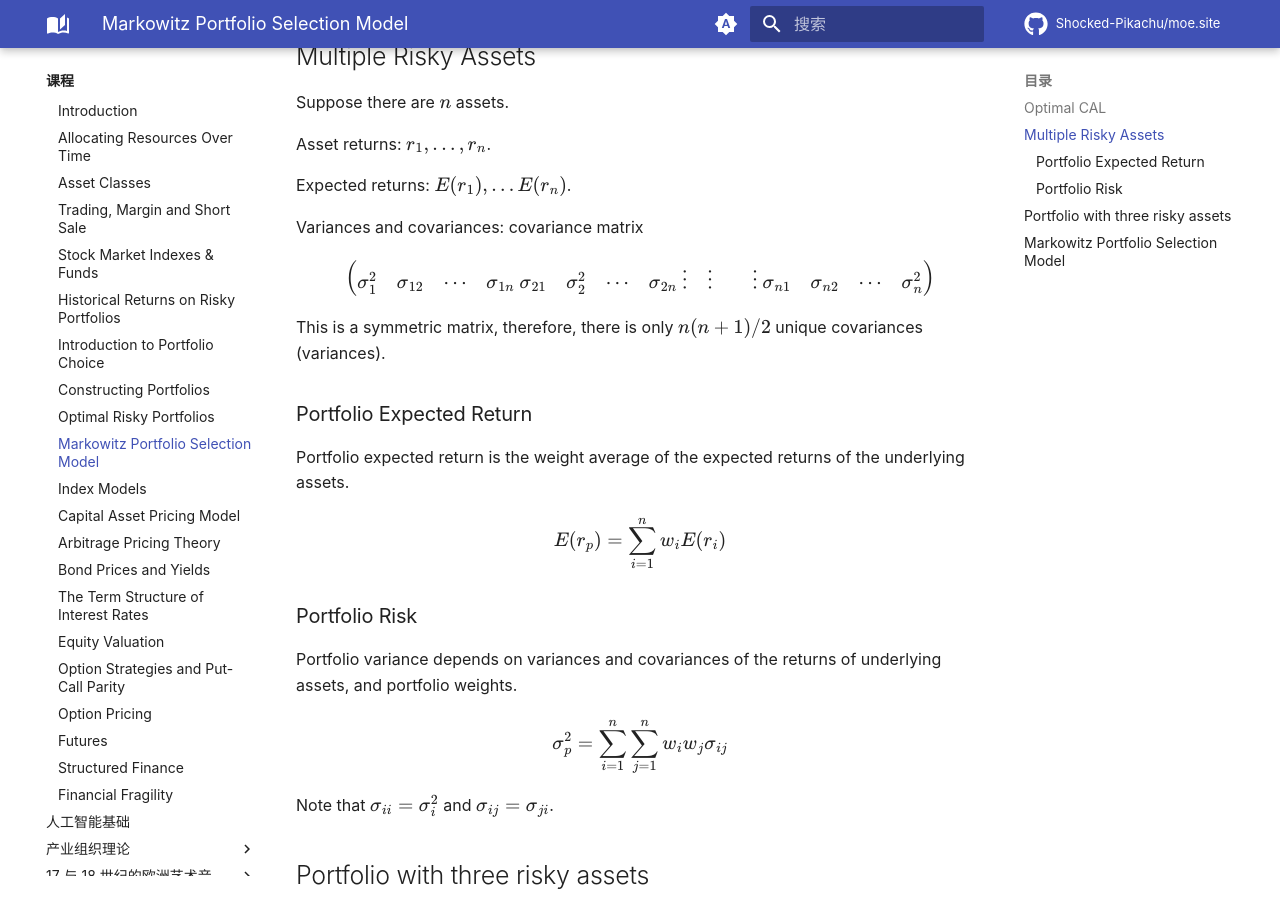
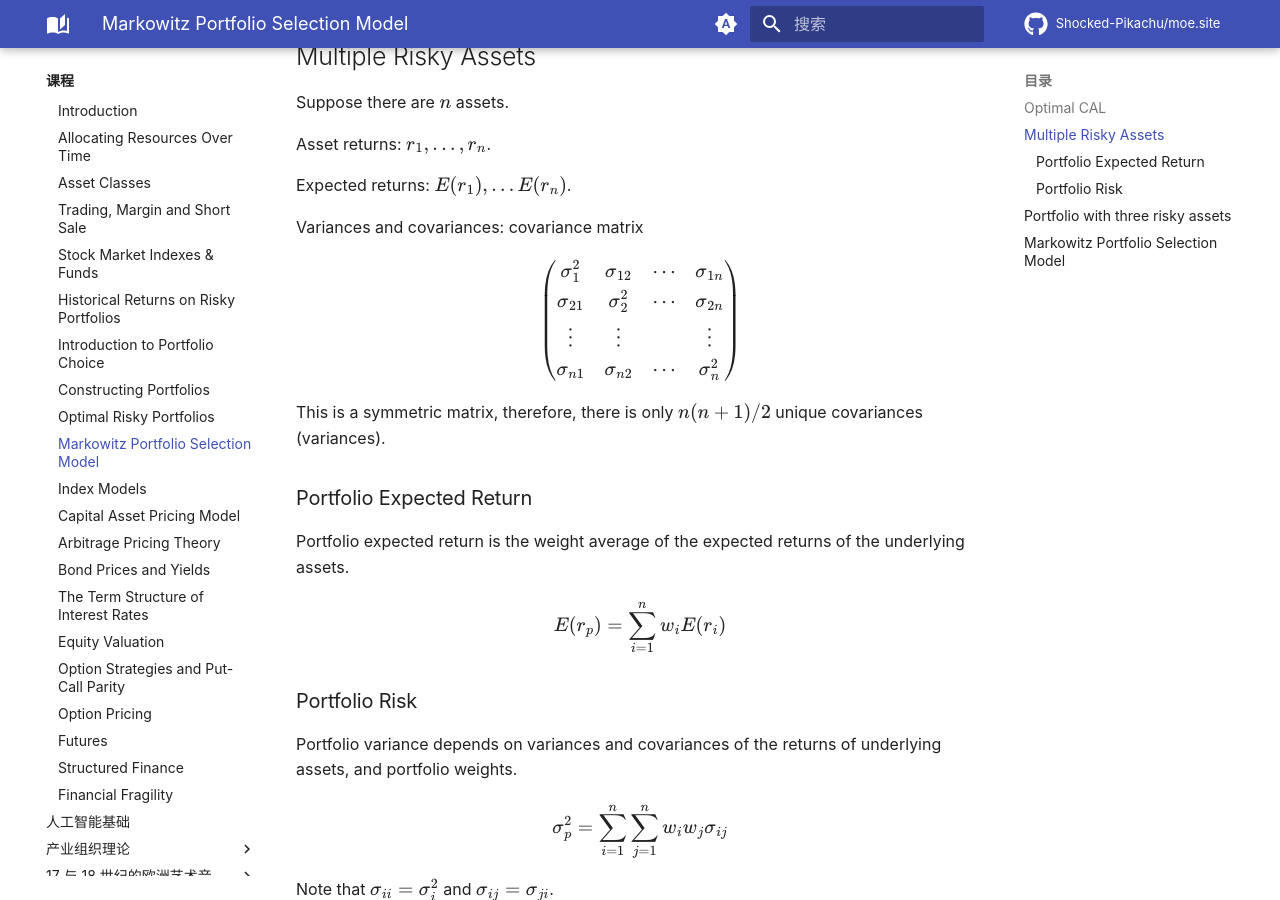
Before and after one commit to Shocked-Pikachu/moe.site, an MkDocs documentation site: the page built from docs/courses/introduction-to-finance/markowitz-portfolio-selection-model.md, in a window 1280 px wide and 900 px high, scrolled down 574 px. Built offline with MkDocs 1.6.1 and Material for MkDocs 9.7.7, drawn with Linux system fonts in a browser that asks for light colours; formulas are drawn with MathJax 3; comment, search, counter and statistics services are not loaded.

Commit message:
Modify homepage and some notes

```diff
--- a/docs/courses/introduction-to-finance/markowitz-portfolio-selection-model.md
+++ b/docs/courses/introduction-to-finance/markowitz-portfolio-selection-model.md
@@ -23,9 +23,9 @@ Expected returns: $E(r_1),...E(r_n)$.
 Variances and covariances: covariance matrix
 $$
 \begin{pmatrix}
-\sigma_1^2 & \sigma_{12} & \cdots & \sigma_{1n}\\
-\sigma_{21}& \sigma_2^2  & \cdots & \sigma_{2n}\\
-\vdots		 & \vdots			 &				& \vdots\\
+\sigma_1^2 & \sigma_{12} & \cdots & \sigma_{1n}\\\
+\sigma_{21}& \sigma_2^2  & \cdots & \sigma_{2n}\\\
+\vdots		 & \vdots			 &				& \vdots\\\
 \sigma_{n1}& \sigma_{n2} & \cdots & \sigma_n^2
 \end{pmatrix}\nonumber
 $$
```
Also changed, not shown: docs/about/index.md (+2 -4 lines), docs/courses/introduction-to-finance/option-pricing.md (+1 -1 lines), docs/index.md (+0 -17 lines).
